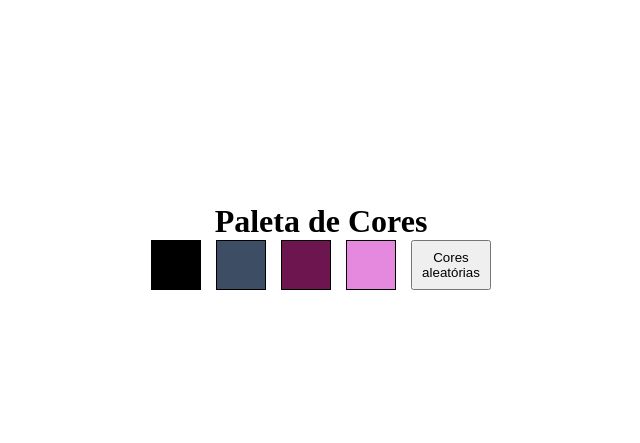
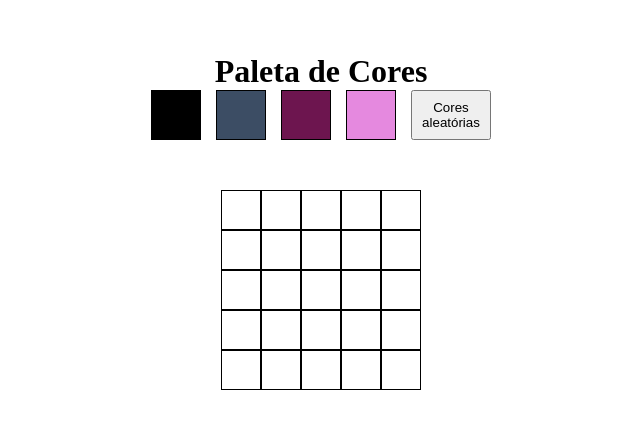
Before and after one commit to felipetfernandes/pixel-art, a website: page index.html in a window 1280 px wide. Shown: the part 154-597 px from the top of the page, without its empty margins (319-959 px from the left). Drawn offline with Linux system fonts and the light colour scheme.

Commit message:
requirements 5, 6 and 7 done

```diff
--- a/index.html
+++ b/index.html
@@ -17,6 +17,7 @@
             <div class="color"></div>
             <button id="button-random-color">Cores aleatórias</button>
         </div>
+        <div id="pixel-board"></div>
     </div>
     <script src="script.js"></script>
 </body>
--- a/script.js
+++ b/script.js
@@ -1,7 +1,9 @@
 const colors = document.getElementsByClassName('color');
 const button = document.getElementById('button-random-color');
+const pixelBoard = document.getElementById('pixel-board');
 
 function generateColor() {
+  const colorPalette = [];
   for (let index = 1; index < 4; index += 1) {
     const letters = '0123456789ABCDEF';
     let color = '#';
@@ -9,19 +11,32 @@ function generateColor() {
       color += letters[Math.floor(Math.random() * 16)];
     }
     colors[index].style.backgroundColor = color;
-    localStorage.setItem(`colorPalette${index}`, color);
+    colorPalette.push(color);
   }
+  localStorage.setItem('colorPalette', JSON.stringify(colorPalette));
 }
 
 function localColor() {
-  if (localStorage.colorPalette1 != null) {
-    colors[1].style.backgroundColor = localStorage.colorPalette1;
-    colors[2].style.backgroundColor = localStorage.colorPalette2;
-    colors[3].style.backgroundColor = localStorage.colorPalette3;
+  const colorPalette = JSON.parse(localStorage.getItem('colorPalette'));
+  if (colorPalette != null) {
+    for (let index = 0; index < colorPalette.length; index += 1) {
+      colors[index + 1].style.backgroundColor = colorPalette[index];
+    }
   } else {
     generateColor();
   }
 }
 
+function createBoard(number) {
+  for (let index = 0; index < number * number; index += 1) {
+    const div = document.createElement('div');
+    div.className = 'pixel';
+    div.style.backgroundColor = '#ffffff';
+    pixelBoard.appendChild(div);
+  }
+  pixelBoard.style = `grid-template-columns: repeat(${number}, 40px)`;
+}
+
+createBoard(5);
 localColor();
 button.addEventListener('click', generateColor);
--- a/style.css
+++ b/style.css
@@ -31,3 +31,14 @@
 button {
     width: 80px;
 }
+
+#pixel-board {
+    padding: 50px;
+    display: grid;
+}
+
+.pixel {
+    width: 40px;
+    height: 40px;
+    border: 1px solid black;
+}
```
